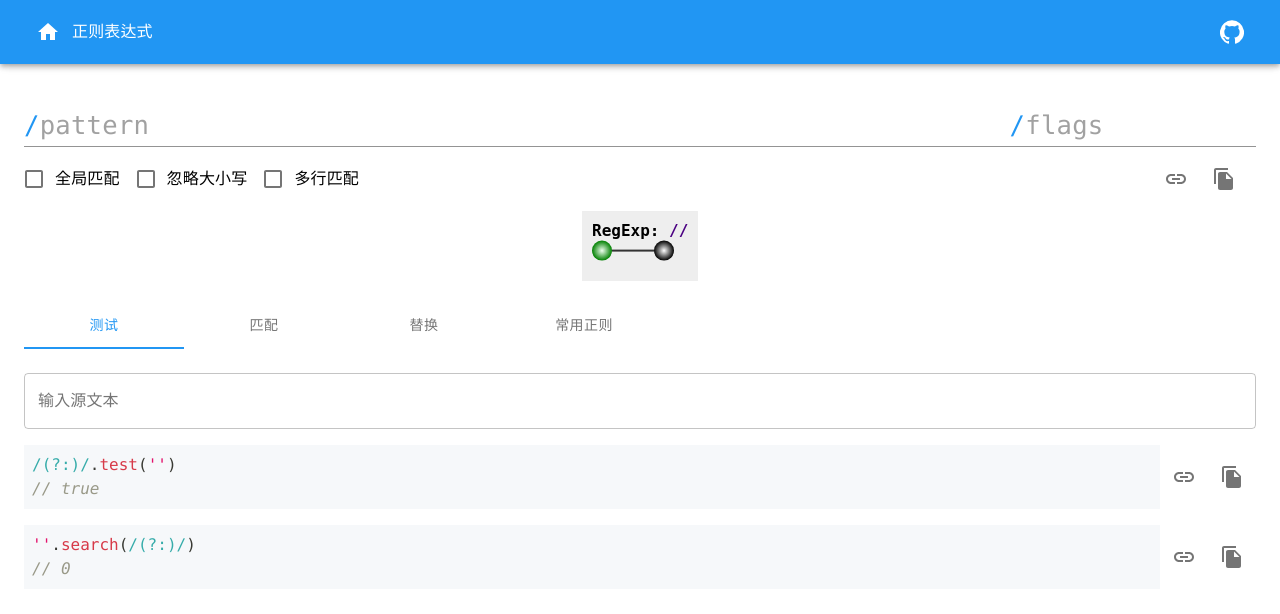
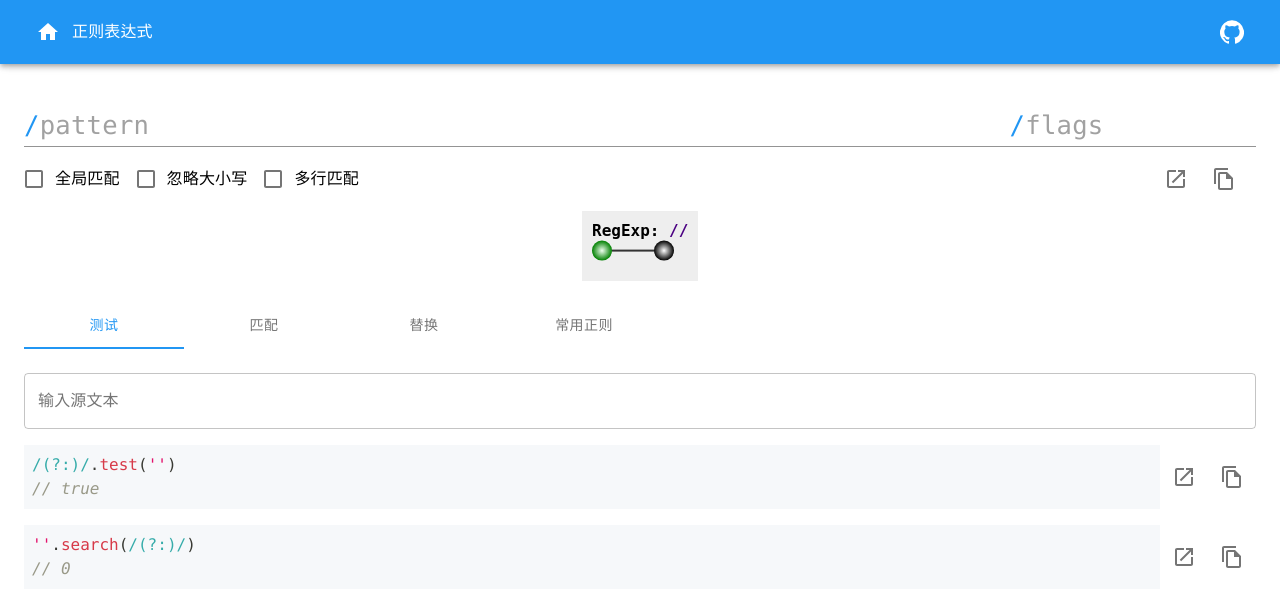
Before and after one commit to whinc/online-tools, a React (Create React App) app: page /#/regexp in a window 1280 px wide. Shown: the top 614 px of the page. Built offline with nearby package versions, Linux system fonts and the light colour scheme.

Commit message:
feat: 更新图标

```diff
--- a/src/components/CopyAction.tsx
+++ b/src/components/CopyAction.tsx
@@ -2,7 +2,7 @@ import React from "react";
 import { Box, Tooltip, IconButton } from "@material-ui/core";
 import { makeStyles } from "@material-ui/core/styles";
 import CopyToClipboard from "react-copy-to-clipboard";
-import { FileCopy } from "@material-ui/icons";
+import { FileCopyOutlined } from "@material-ui/icons";
 import { useSnackbar } from "notistack";
 
 export type CopyActionProps = {
@@ -20,7 +20,7 @@ export const CopyAction: React.FC<CopyActionProps> = ({text}) => {
       >
         <Tooltip title="复制" placement="top">
           <IconButton>
-            <FileCopy />
+            <FileCopyOutlined />
           </IconButton>
         </Tooltip>
       </CopyToClipboard>
--- a/src/components/OutLink.tsx
+++ b/src/components/OutLink.tsx
@@ -1,6 +1,6 @@
 import React from "react";
 import { Tooltip, IconButton } from "@material-ui/core";
-import { LinkOutlined } from "@material-ui/icons";
+import { OpenInNew } from "@material-ui/icons";
 
 export type OutLinkProps = {
   href: string;
@@ -11,7 +11,7 @@ export const OutLink: React.FC<OutLinkProps> = ({ href, title = "" }) => {
   return (
     <Tooltip title={title}>
       <IconButton component="a" href={href} target="_blank">
-        <LinkOutlined />
+        <OpenInNew />
       </IconButton>
     </Tooltip>
   );
--- a/src/pages/IndexPage.tsx
+++ b/src/pages/HomePage.tsx
@@ -1,11 +1,10 @@
 
 import React from "react";
-import {Box, GridList, GridListTile, GridListTileBar, IconButton} from '@material-ui/core'
+import {Box, GridList, GridListTile, GridListTileBar} from '@material-ui/core'
 import {makeStyles} from '@material-ui/core/styles'
 import PageLayout from 'layout/PageLayout'
 import {useHistory} from 'react-router-dom'
 import regexp from 'assets/regexp.svg'
-import { Launch } from "@material-ui/icons";
 
 const useStyles = makeStyles({
   clickable: {
@@ -15,7 +14,7 @@ const useStyles = makeStyles({
   }
 })
 
-const IndexPage: React.FC = () => {
+const HomePage: React.FC = () => {
   const styles = useStyles()
   const history = useHistory()
   return (
@@ -25,7 +24,6 @@ const IndexPage: React.FC = () => {
           <img src={regexp} alt='正则表达式' />
           <GridListTileBar
             title='正则表达式'
-            actionIcon={<IconButton><Launch htmlColor='white'/></IconButton>}
           />
         </GridListTile>
         <GridListTile className={styles.clickable}>
@@ -39,4 +37,4 @@ const IndexPage: React.FC = () => {
   );
 }
 
-export default IndexPage;
+export default HomePage;
--- a/src/routes.ts
+++ b/src/routes.ts
@@ -11,7 +11,7 @@ const routes: RouteConfig[] = [
   {
     path: '/home',
     exact: true,
-    component: React.lazy(() => import('pages/IndexPage'))
+    component: React.lazy(() => import('pages/HomePage'))
   },
   {
     path: '/regexp',
```
